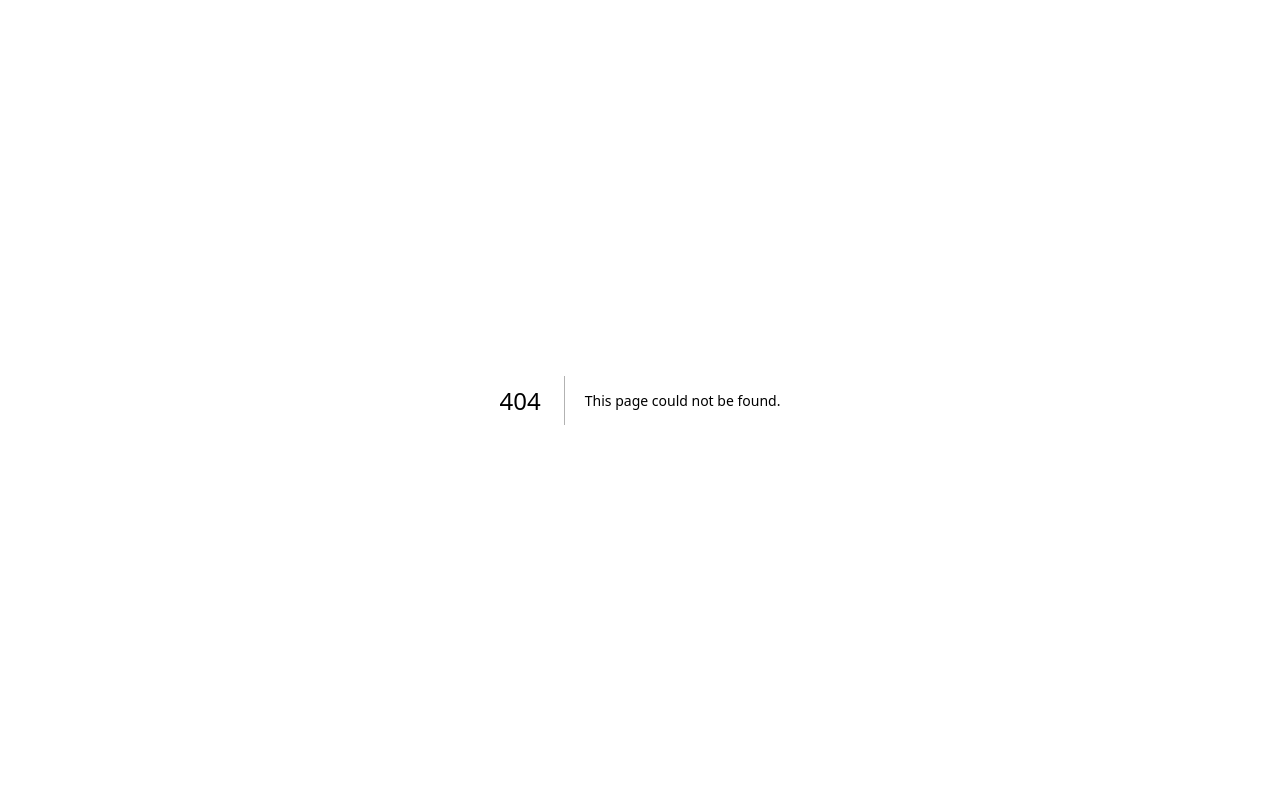
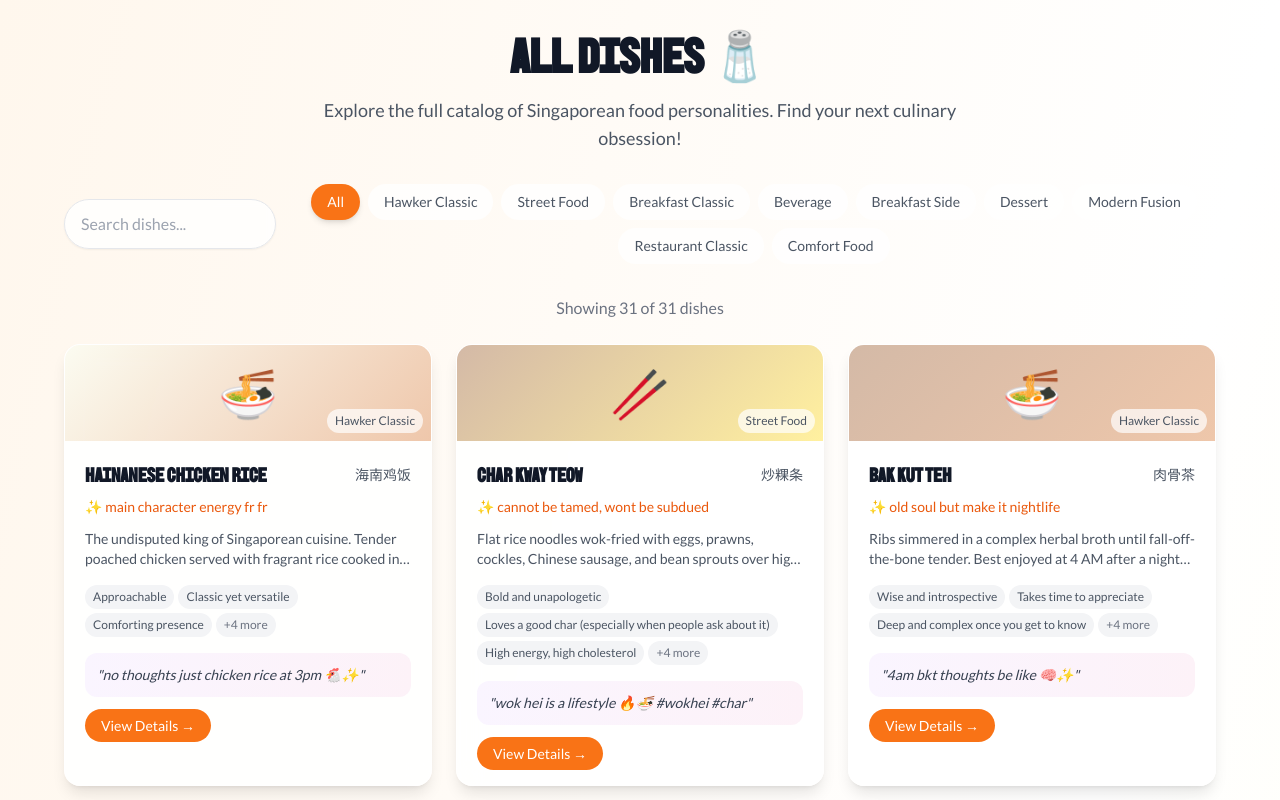
Before and after one commit to Caephler/sg-food-personality, a Next.js app: page /dishes in a window 1280 px wide. Before the commit this address had no page. Shown: the top 800 px of the page. Built offline with nearby package versions, Linux system fonts and the light colour scheme; a web font is replaced by a local one.

Commit message:
feat: improve

```diff
--- /dev/null
+++ b/src/app/dishes/page.tsx
@@ -0,0 +1,225 @@
+"use client";
+
+import { useState } from "react";
+import { motion } from "framer-motion";
+import Link from "next/link";
+import { dishes, type Dish } from "@/data/dishes";
+
+export default function DishesPage() {
+  const [searchTerm, setSearchTerm] = useState("");
+  const [selectedCategory, setSelectedCategory] = useState<string>("all");
+
+  // Get unique categories
+  const categories = ["all", ...Array.from(new Set(dishes.map((d) => d.category)))];
+
+  // Filter dishes based on search and category
+  const filteredDishes = dishes.filter((dish) => {
+    const matchesSearch =
+      dish.name.toLowerCase().includes(searchTerm.toLowerCase()) ||
+      dish.chineseName.includes(searchTerm) ||
+      dish.description.toLowerCase().includes(searchTerm.toLowerCase());
+    const matchesCategory =
+      selectedCategory === "all" || dish.category === selectedCategory;
+    return matchesSearch && matchesCategory;
+  });
+
+  // Get emoji based on category
+  const getCategoryEmoji = (category: string) => {
+    if (category.includes("Hawker")) return "🍜";
+    if (category.includes("Street")) return "🥢";
+    if (category.includes("Breakfast")) return "🥪";
+    if (category.includes("Restaurant")) return "🦀";
+    if (category.includes("Fusion")) return "🎭";
+    if (category.includes("Dessert")) return "🍧";
+    if (category.includes("Beverage")) return "☕";
+    if (category.includes("Comfort")) return "🥣";
+    return "🍽️";
+  };
+
+  return (
+    <main className="min-h-screen p-4 md:p-8 bg-gradient-to-br from-orange-50 via-white to-yellow-50">
+      <div className="max-w-6xl mx-auto">
+        {/* Header */}
+        <motion.div
+          className="text-center mb-8"
+          initial={{ opacity: 0, y: -20 }}
+          animate={{ opacity: 1, y: 0 }}
+        >
+          <h1 className="text-4xl md:text-5xl font-display font-bold text-gray-900 mb-4">
+            All Dishes 🧂
+          </h1>
+          <p className="text-lg text-gray-600 max-w-2xl mx-auto">
+            Explore the full catalog of Singaporean food personalities. Find your
+            next culinary obsession!
+          </p>
+        </motion.div>
+
+        {/* Search and Filter */}
+        <motion.div
+          className="mb-8 flex flex-col sm:flex-row gap-4 justify-center items-center"
+          initial={{ opacity: 0, y: 20 }}
+          animate={{ opacity: 1, y: 0 }}
+          transition={{ delay: 0.1 }}
+        >
+          <input
+            type="text"
+            placeholder="Search dishes..."
+            value={searchTerm}
+            onChange={(e) => setSearchTerm(e.target.value)}
+            className="px-4 py-3 rounded-full border border-gray-200 bg-white/80 backdrop-blur-sm focus:outline-none focus:ring-2 focus:ring-orange-300 w-full sm:w-64 shadow-sm"
+          />
+          <div className="flex flex-wrap gap-2 justify-center">
+            {categories.map((category) => (
+              <button
+                key={category}
+                onClick={() => setSelectedCategory(category)}
+                className={`px-4 py-2 rounded-full text-sm font-medium transition-all ${
+                  selectedCategory === category
+                    ? "bg-orange-500 text-white shadow-md"
+                    : "bg-white/80 text-gray-600 hover:bg-orange-100"
+                }`}
+              >
+                {category === "all" ? "All" : category}
+              </button>
+            ))}
+          </div>
+        </motion.div>
+
+        {/* Results Count */}
+        <motion.p
+          className="text-center text-gray-500 mb-6"
+          initial={{ opacity: 0 }}
+          animate={{ opacity: 1 }}
+          transition={{ delay: 0.2 }}
+        >
+          Showing {filteredDishes.length} of {dishes.length} dishes
+        </motion.p>
+
+        {/* Dishes Grid */}
+        <div className="grid grid-cols-1 sm:grid-cols-2 lg:grid-cols-3 gap-6">
+          {filteredDishes.map((dish, index) => (
+            <motion.div
+              key={dish.id}
+              initial={{ opacity: 0, y: 20 }}
+              animate={{ opacity: 1, y: 0 }}
+              transition={{ delay: 0.1 + index * 0.05 }}
+              className="bg-white/90 backdrop-blur-md rounded-2xl shadow-lg overflow-hidden border border-white/50 hover:shadow-xl transition-shadow"
+            >
+              {/* Visual Banner */}
+              <div
+                className="h-24 flex items-center justify-center relative overflow-hidden"
+                style={{
+                  background: `linear-gradient(135deg, ${dish.visualStyle.colors[0]}60, ${dish.visualStyle.colors[1]}60)`,
+                }}
+              >
+                <span className="text-5xl">{getCategoryEmoji(dish.category)}</span>
+                <div className="absolute bottom-2 right-2 text-xs px-2 py-1 bg-white/70 rounded-full text-gray-600">
+                  {dish.category}
+                </div>
+              </div>
+
+              {/* Content */}
+              <div className="p-5">
+                <div className="flex items-center justify-between mb-2">
+                  <h2 className="text-xl font-display font-bold text-gray-900">
+                    {dish.name}
+                  </h2>
+                  <span className="text-sm font-chinese text-gray-600">
+                    {dish.chineseName}
+                  </span>
+                </div>
+
+                {/* Vibe Check */}
+                {dish.memeContent && (
+                  <p className="text-sm text-orange-600 font-medium mb-3">
+                    ✨ {dish.memeContent.vibeCheck}
+                  </p>
+                )}
+
+                <p className="text-gray-600 text-sm mb-4 line-clamp-2">
+                  {dish.description}
+                </p>
+
+                {/* Personality Traits */}
+                <div className="flex flex-wrap gap-1 mb-4">
+                  {dish.personalityTraits.slice(0, 3).map((trait) => (
+                    <span
+                      key={trait}
+                      className="text-xs px-2 py-1 bg-gray-100 text-gray-600 rounded-full"
+                    >
+                      {trait}
+                    </span>
+                  ))}
+                  {dish.personalityTraits.length > 3 && (
+                    <span className="text-xs px-2 py-1 bg-gray-100 text-gray-500 rounded-full">
+                      +{dish.personalityTraits.length - 3} more
+                    </span>
+                  )}
+                </div>
+
+                {/* TikTok Caption Preview */}
+                {dish.memeContent && (
+                  <div className="p-3 bg-gradient-to-r from-purple-50 to-pink-50 rounded-xl mb-4">
+                    <p className="text-sm text-gray-700 italic line-clamp-2">
+                      "{dish.memeContent.tiktokCaption}"
+                    </p>
+                  </div>
+                )}
+
+                {/* Action Buttons */}
+                <Link
+                  href={`/result?dish=${dish.id}`}
+                  className="flex-1 px-4 py-2 bg-orange-500 text-white rounded-full text-center text-sm font-medium hover:bg-orange-600 transition-colors"
+                >
+                  View Details →
+                </Link>
+              </div>
+            </motion.div>
+          ))}
+        </div>
+
+        {/* No Results */}
+        {filteredDishes.length === 0 && (
+          <motion.div
+            className="text-center py-12"
+            initial={{ opacity: 0 }}
+            animate={{ opacity: 1 }}
+          >
+            <div className="text-6xl mb-4">🔍</div>
+            <h3 className="text-xl font-semibold text-gray-900 mb-2">
+              No dishes found
+            </h3>
+            <p className="text-gray-600">
+              Try adjusting your search or filter criteria
+            </p>
+          </motion.div>
+        )}
+
+        {/* Back to Quiz */}
+        <motion.div
+          className="mt-12 text-center"
+          initial={{ opacity: 0 }}
+          animate={{ opacity: 1 }}
+          transition={{ delay: 0.5 }}
+        >
+          <Link
+            href="/"
+            className="inline-block px-6 py-3 bg-gray-900 text-white rounded-full font-medium hover:bg-gray-800 transition-colors"
+          >
+            ← Back to Home
+          </Link>
+        </motion.div>
+
+        {/* Footer */}
+        <motion.footer
+          className="mt-12 text-center text-gray-500 text-sm"
+          initial={{ opacity: 0 }}
+          animate={{ opacity: 1 }}
+          transition={{ delay: 0.6 }}
+        >
+          <p>Made with ❤️ for Singaporeans everywhere 🇸🇬</p>
+        </motion.footer>
+      </div>
+    </main>
+  );
+}
--- a/src/app/result/page.tsx
+++ b/src/app/result/page.tsx
@@ -2,6 +2,7 @@
 
 import { useEffect, useState } from "react";
 import { useRouter } from "next/navigation";
+import Link from "next/link";
 import { motion } from "framer-motion";
 import { dishes, type Dish, type DishModifier } from "@/data/dishes";
 import { questions, type QuizAnswer, getActiveModifier, getPairedDish } from "@/data/questions";
@@ -479,9 +480,9 @@ export default function ResultPage() {
           </div>
         </motion.div>
 
-        {/* Retake Quiz */}
+        {/* Retake Quiz & View All Dishes */}
         <motion.div
-          className="mt-6 text-center"
+          className="mt-6 flex flex-col sm:flex-row gap-4 justify-center"
           initial={{ opacity: 0 }}
           animate={{ opacity: 1 }}
           transition={{ delay: 0.8 }}
@@ -492,6 +493,12 @@ export default function ResultPage() {
           >
             Take the quiz again →
           </button>
+          <Link
+            href="/dishes"
+            className="text-orange-700 hover:text-orange-900 font-medium transition-colors px-6 py-2 bg-orange-100/60 backdrop-blur-sm rounded-full shadow-sm hover:shadow-md text-center"
+          >
+            View All Dishes 📋
+          </Link>
         </motion.div>
 
         {/* Footer */}
```
Also changed, not shown: src/data/questions.ts (+61 -61 lines).
